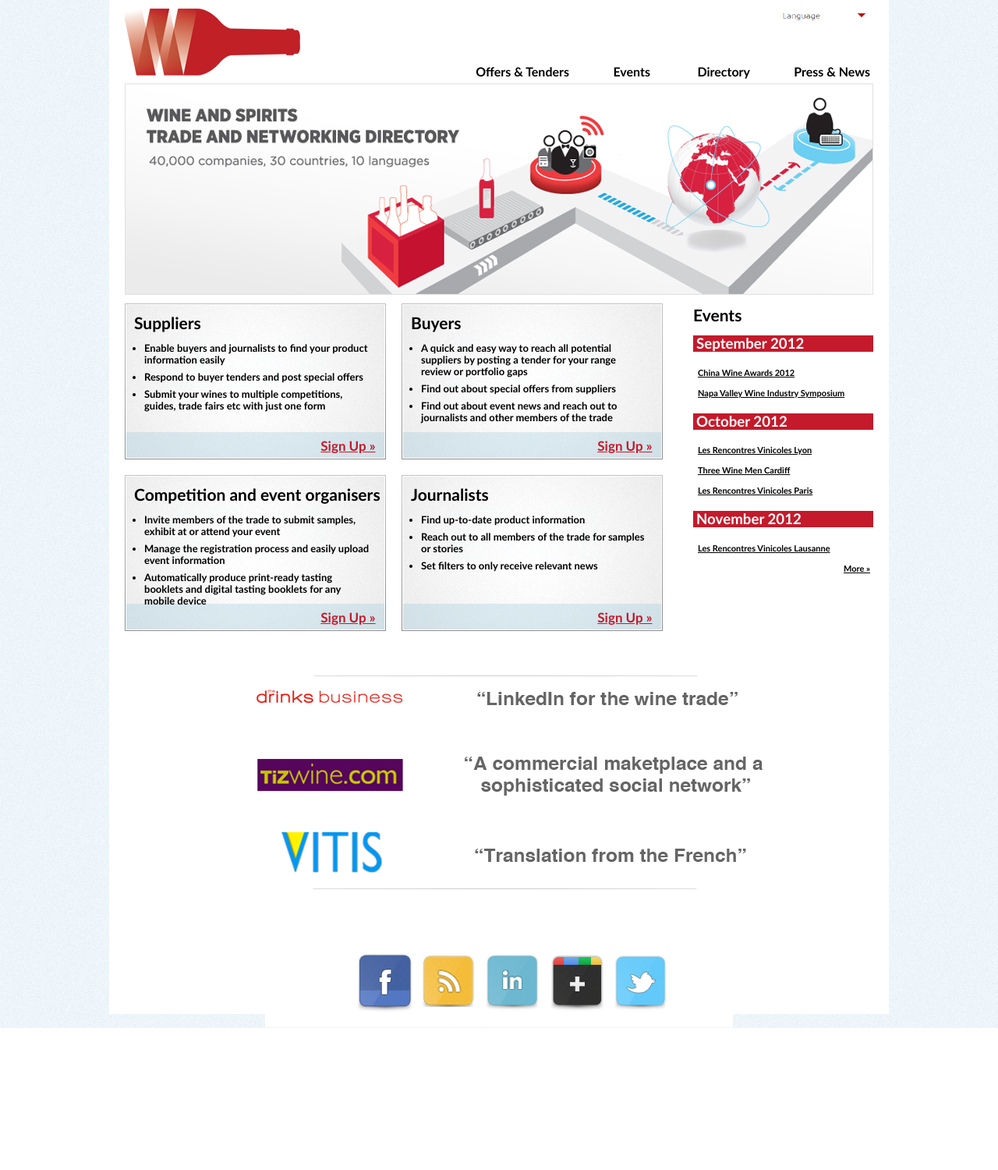
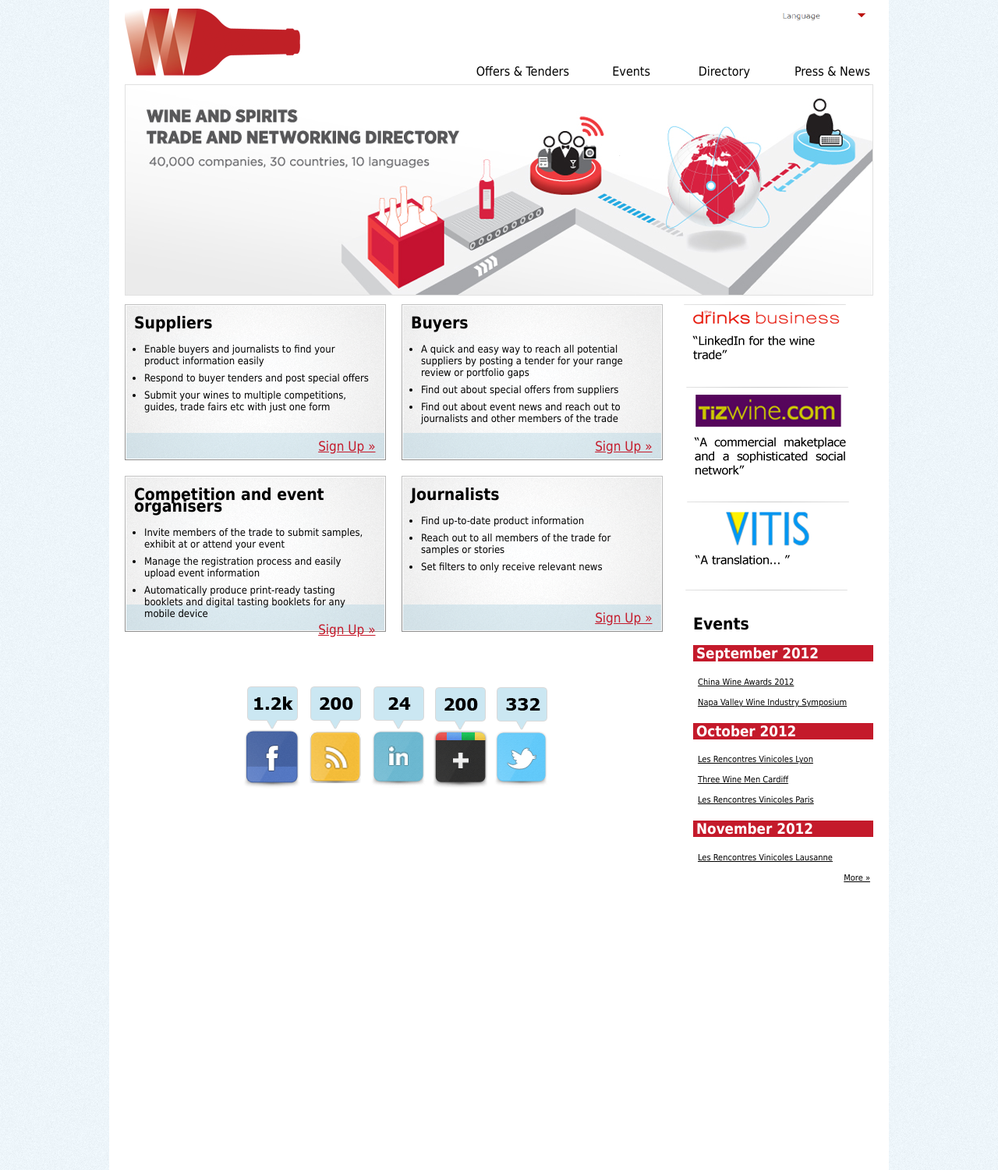
Before and after one commit to jimmytidey/wsb2b, a PHP site: page /v2.php in a window 1280 px wide. Shown: the whole page at 78% size. Before the commit the page ends 1318 px from the top, so only its background shows below. Run offline with PHP 8.4, Linux system fonts and the light colour scheme; some libraries are stand-ins or nearby versions.

Commit message:
automated commit

```diff
--- a/html/css/main.css
+++ b/html/css/main.css
@@ -1,6 +1,5 @@
 body {
-	font-family: tahoma;
-	font-family: Candara, Calibri, Segoe, "Segoe UI", Optima, Arial, sans-serif;	font-weight: bold;
+	font-family: Tahoma, Verdana, Segoe, sans-serif;
 	line-height: 15px;
 	background-color:#EDF5FA;
 	background-image:url(../resources/bkg.png);
@@ -15,7 +14,7 @@ body {
 
 #container {
     background-color: white;
-    height: 1300px;
+    height: 1500px;
     margin: 0 auto;
     padding: 0 20px;
     position: relative;
@@ -211,7 +210,12 @@ h2 {
 
 .social_box {
 	margin-top:60px;
-	padding-left:180px;
+	padding-left:287px;
+}
+
+#v2 .social_box {
+	margin-top:60px;
+	padding-left:152px;
 }
 
 
--- a/html/v1.php
+++ b/html/v1.php
@@ -75,7 +75,7 @@
 
 <head>
 
-<body id='v2'>
+<body id='v1'>
     <div id='container'>
         <img src='resources/header.png' />
 
--- a/html/v2.php
+++ b/html/v2.php
@@ -111,6 +111,9 @@
         </div>
 
         <div id='sidebar'>
+
+            <img src='resources/in_the_press_vert.png'  />
+
             <div id='events'>
                 <h2>Events</h2>
 
@@ -200,10 +203,7 @@
 
 
 
-        <div id='in_the_press'>
-            <!--<h2>Wines and Spirits B2B in the press</h2> -->
-            <img  src='resources/in_the_press.png' >
-        </div>
+
 
 
         <img  src='resources/sm_icons.png' class='social_box' >
```
Also changed, not shown: html/resources/in_the_press_vert.png (added), html/resources/sm_icons.png, 2 other files.
